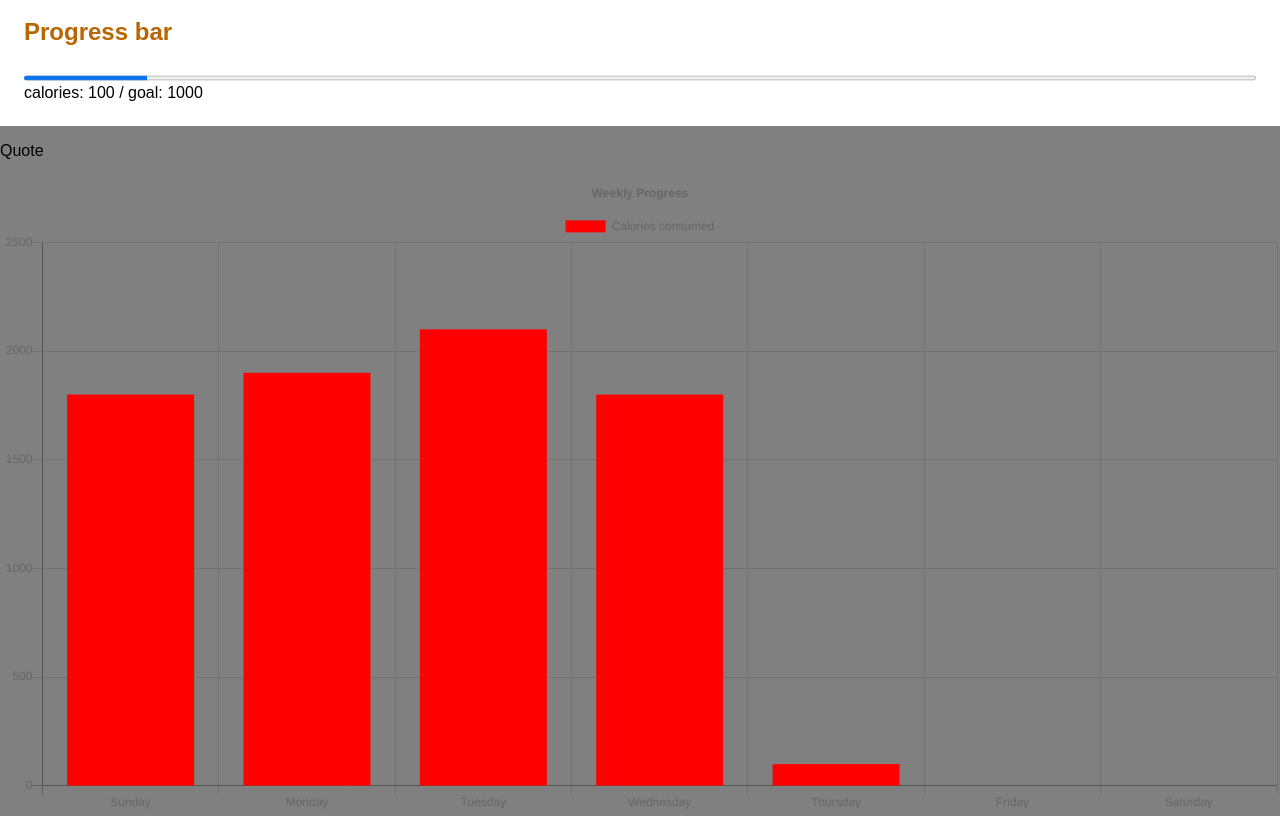
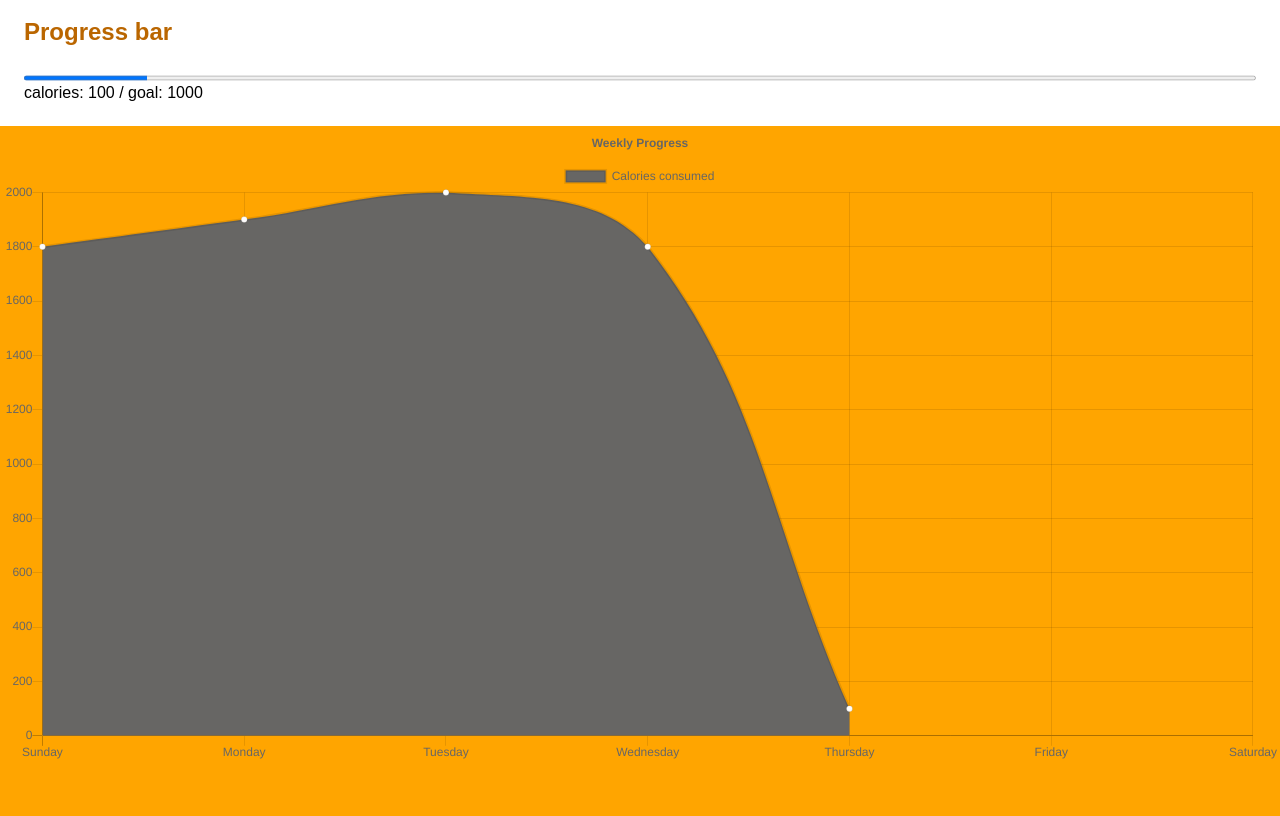
Before and after one commit to robertchrobak/final-project, a React (Create React App) app: page / in a window 1280 px wide. Shown: the part 760-1576 px from the top of the page. After the commit the page ends 1526 px from the top, so only its background shows below. Built offline with nearby package versions, Linux system fonts and the light colour scheme.

Commit message:
removed folder and changed media queries

```diff
--- a/src/components/App.js
+++ b/src/components/App.js
@@ -1,7 +1,6 @@
 import React, { Component } from 'react';
 // import { connect } from 'react-redux';
 import '../index.css';
-import FooterBar from './FooterBar';
 import HeaderBar from './HeaderBar';
 import MealPlan from './MealPlan';
 import ProgressBar from './ProgressBar';
@@ -34,10 +33,6 @@ class App extends Component {
           <ProgressBar />
         </div>
 
-        <div className="FooterBar">
-          <FooterBar />
-        </div>
-
         <div>
           <Chart className="Chart"/>
         </div>
--- a/src/components/Chart.js
+++ b/src/components/Chart.js
@@ -1,5 +1,5 @@
 import React, {Component} from 'react';
-import {Bar} from 'react-chartjs-2';
+import {Bar, Line} from 'react-chartjs-2';
 import { connect } from 'react-redux';
 
 //since we have data, we're going to need it in a state
@@ -20,11 +20,11 @@ class Chart extends Component{
               data:[
                 1800 ,
                 1900,
-                2100,
+                2000,
                 1800,
                 calculatedTotal,
               ],
-              backgroundColor: ['red','red', 'red', 'red', 'red'],
+              backgroundColor: ['white', 'white', 'white', 'white', 'white'],
               yAxes: [{
                            display: true,
                            ticks: {
@@ -39,8 +39,23 @@ class Chart extends Component{
         }
 
 
+
+
     return (
       <div className="chart">
+        <div className="lineChart">
+        <Line
+          data={chartData} //calling the data that's in the state
+          options={{
+          title: {
+            display: true,
+            text: 'Weekly Progress'
+          },
+
+          }}
+        />
+        </div>
+        <div className="barChart">
         <Bar
           data={chartData} //calling the data that's in the state
           options={{
@@ -51,6 +66,7 @@ class Chart extends Component{
 
           }}
         />
+      </div>
       </div>
     )
   }
--- a/src/components/FooterBar.js
+++ /dev/null
@@ -1,11 +0,0 @@
-import React, {Component} from 'react';
-
-class FooterBar extends Component {
-  render() {
-    return (
-      <p>Quote</p>
-    );
-  }
-}
-
-export default FooterBar;
--- a/src/index.css
+++ b/src/index.css
@@ -15,7 +15,9 @@ h1 {
 li {
   list-style: none;
 }
-
+input {
+  margin-left: 5px;
+}
 .headerWrapper {
   display: flex;
   flex-direction: row;
@@ -111,24 +113,32 @@ li {
 .FoodForm {
   text-align: center;
   display: flex;
+
 }
 
 .FormLabel {
   color: white;
 
 }
-
+.lineChart {
+  display: none;
+}
 /*iPad/tablet CSS*/
 @media screen and (min-width: 768px) {
   body {
     margin: 0;
     padding: 0;
     font-family: sans-serif;
-    background-color: blue;
   }
 
   h1 {
     text-align: center;
+  }
+  .lineChart {
+    display: block;
+  }
+  .barChart {
+    display: none;
   }
 }
 
@@ -138,10 +148,12 @@ li {
     margin: 0;
     padding: 0;
     font-family: sans-serif;
-    background-color: gray;
   }
 
   h1 {
     text-align: center;
   }
+  .barChart {
+    display: none;
+  }
 }
```
